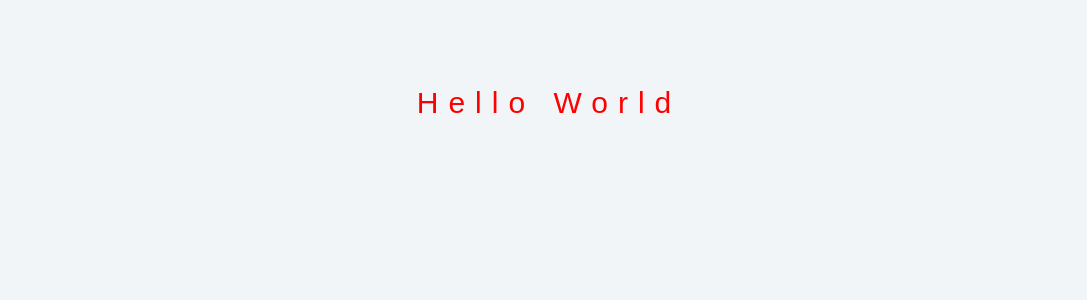
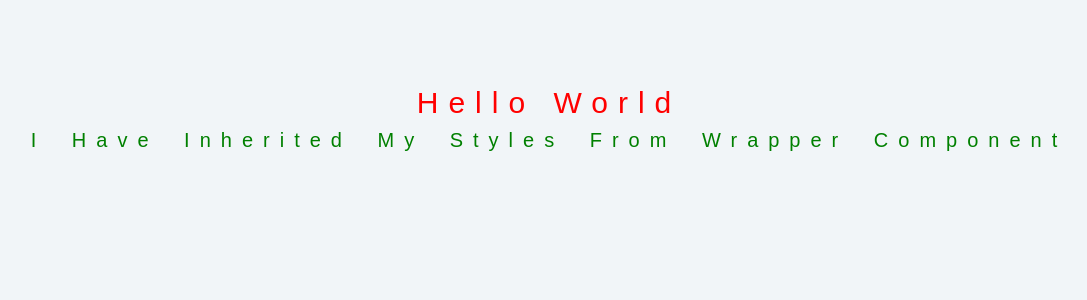
Before and after one commit to alivarastepour/react, a React (Create React App) app: page / in a window 1280 px wide. Shown: the top 300 px of the page, without its empty margins (91-1178 px from the left). Built offline with nearby package versions, Linux system fonts and the light colour scheme.

Commit message:
styled components inheritance

```diff
--- a/src/tutorial/24-styled-components/index.js
+++ b/src/tutorial/24-styled-components/index.js
@@ -1,11 +1,15 @@
 import React from "react";
-import {Wrapper} from "./styles";
+import {Wrapper, Details} from "./styles";
+
 
 const Setup = () => {
     return <>
         <Wrapper alert>
             hello World
         </Wrapper>
+        <Details>
+            i have inherited my styles from Wrapper Component
+        </Details>
 
     </>
 }
--- a/src/tutorial/24-styled-components/styles.js
+++ b/src/tutorial/24-styled-components/styles.js
@@ -6,4 +6,10 @@ export const Wrapper = styled.div`
   font-size: 30px;
   font-weight: lighter;
   font-family: "Ubuntu Light", sans-serif;
-  color: ${props => props.alert ? "red" : "green"};`
+  color: ${props => props.alert ? "red" : "green"};
+`
+
+export const Details = styled(Wrapper)`
+  word-spacing: 10px;
+  font-size: 20px;
+`
```
